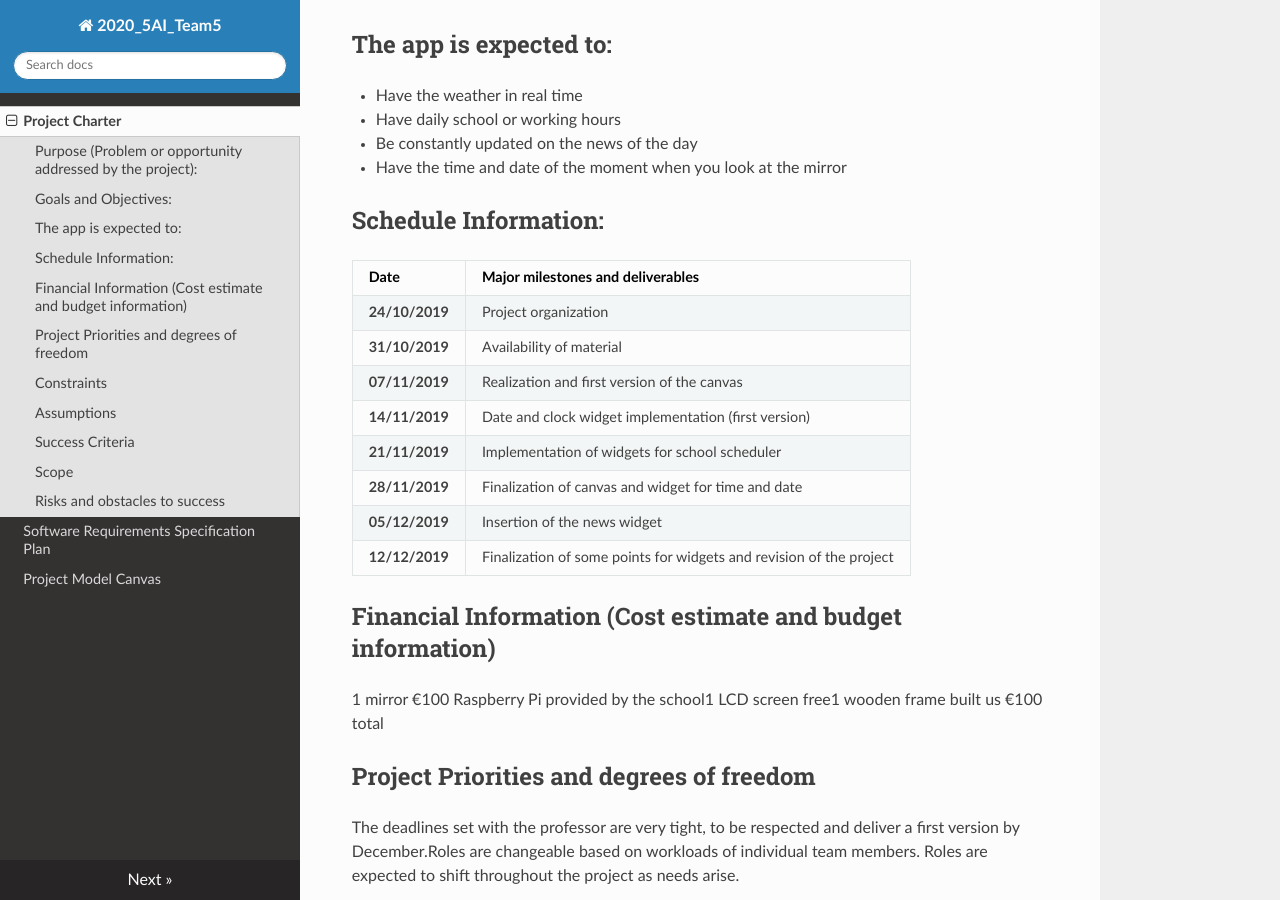
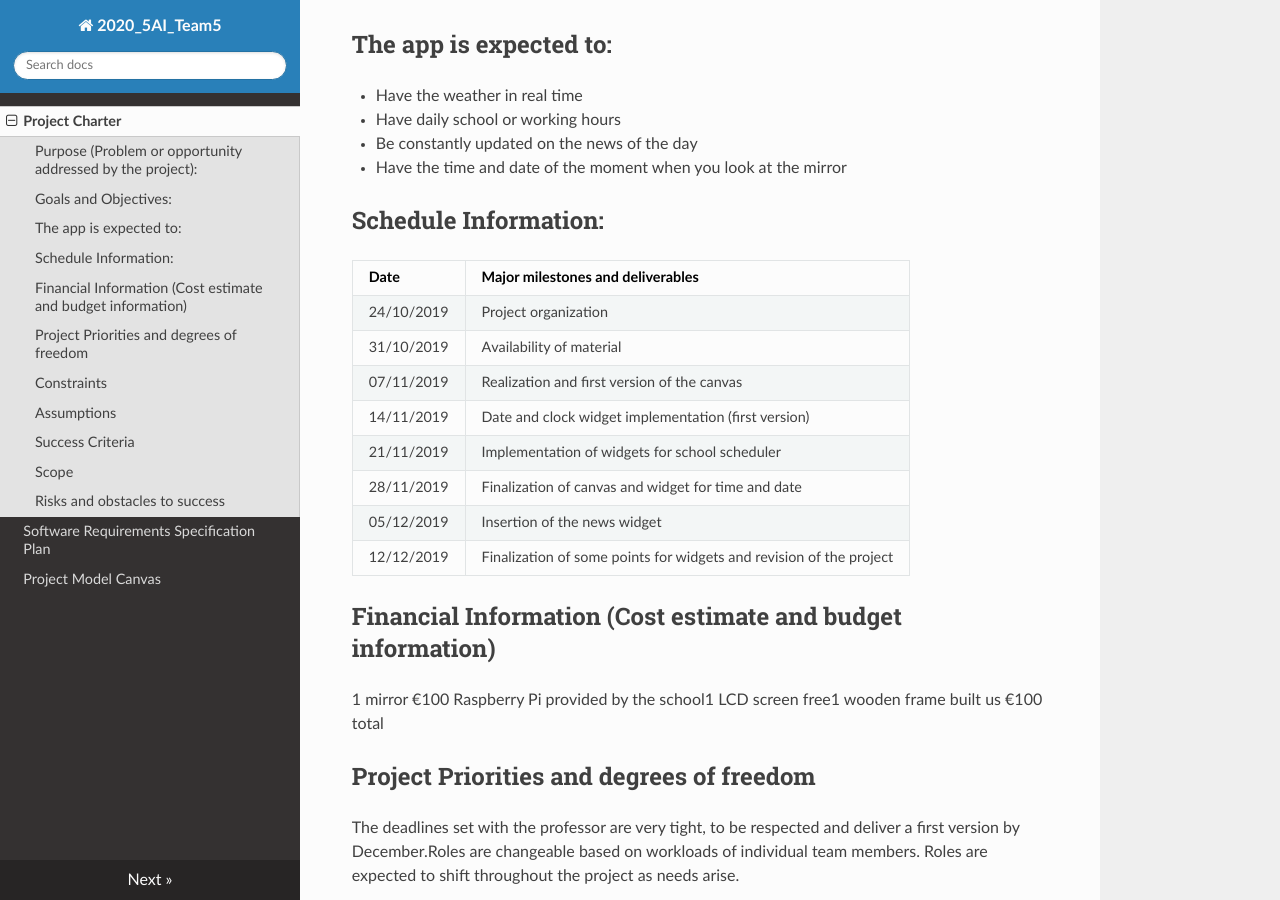
Before and after one commit to diegosalzani/smartmirror_5ai_team5, an MkDocs documentation site: the page built from docs/Project Charter.md, in a window 1280 px wide and 900 px high, scrolled down 741 px. Built offline with MkDocs 1.6.1, drawn with Linux system fonts in a browser that asks for light colours; nearby versions of some CDN libraries.

```diff
--- a/docs/Project Charter.md
+++ b/docs/Project Charter.md
@@ -24,16 +24,16 @@ The general goal of the project is to give access to the news of the day that ha
 
 ## Schedule Information:
 
-| **Date** | **Major milestones and deliverables** |
-| -------------- | -------------- |
-| **24/10/2019** | Project organization |
-| **31/10/2019** | Availability of material |
-| **07/11/2019** | Realization and first version of the canvas |
-| **14/11/2019** | Date and clock widget implementation (first version) |
-| **21/11/2019** | Implementation of widgets for school scheduler |
-| **28/11/2019** | Finalization of canvas and widget for time and date |
-| **05/12/2019** | Insertion of the news widget |
-| **12/12/2019** | Finalization of some points for widgets and revision of the project |
+| **Date**   | **Major milestones and deliverables**                               |
+| ---------- | ------------------------------------------------------------------- |
+| 24/10/2019 | Project organization                                                |
+| 31/10/2019 | Availability of material                                            |
+| 07/11/2019 | Realization and first version of the canvas                         |
+| 14/11/2019 | Date and clock widget implementation (first version)                |
+| 21/11/2019 | Implementation of widgets for school scheduler                      |
+| 28/11/2019 | Finalization of canvas and widget for time and date                 |
+| 05/12/2019 | Insertion of the news widget                                        |
+| 12/12/2019 | Finalization of some points for widgets and revision of the project |
 
 ## Financial Information (Cost estimate and budget information)
 1 mirror €100 Raspberry Pi provided by the school1 LCD screen free1 wooden frame built us €100 total
```
